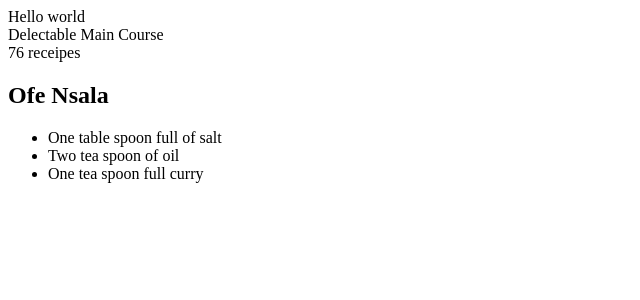
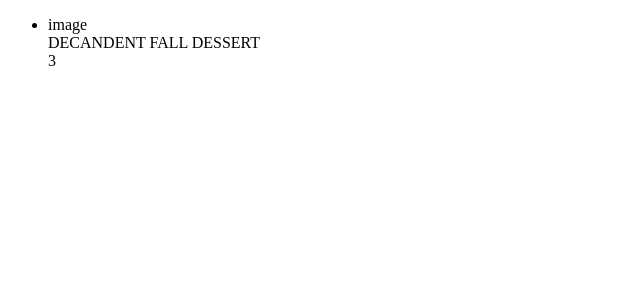
Before and after one commit to uche-inyama/catalogue_of_receipe, a React (Create React App) app: page / in a window 1280 px wide. Shown: the top 300 px of the page, without its empty margins (0-640 px from the left). Built offline with nearby package versions, Linux system fonts and the light colour scheme.

Commit message:
render itemlist component through item component

```diff
--- a/src/App.jsx
+++ b/src/App.jsx
@@ -1,11 +1,11 @@
 import React from "react";
-import Item from "./components/item";
+import Itemlist from "./components/itemlist";
 import ItemDetail from "./components/itemDetail";
+import Connecteditemslist from "./container/items";
 
 const App = () => (
   <div className="App">
-    <Item />
-    <ItemDetail />
+    <Connecteditemslist />
   </div>
 );
 export default App;
--- a/src/components/item.jsx
+++ b/src/components/item.jsx
@@ -1,12 +1,12 @@
 import React from "react";
 
-const Item = () => (
+const Item = ({ name, total_recipe }) => (
   <div>
     <div className="image-wrapper">
-      <div>Hello world</div>
+      <div>image</div>
     </div>
-    <div className="receipe-category">Delectable Main Course</div>
-    <div className="number-of-receipes">76 receipes</div>
+    <div className="receipe-category">{name}</div>
+    <div className="number-of-receipes">{total_recipe}</div>
   </div>
 );
 
--- /dev/null
+++ b/src/components/itemlist.jsx
@@ -0,0 +1,21 @@
+import React from "react";
+import Item from "./item";
+
+const Itemlist = (props) => {
+  console.log(props.details);
+  return (
+    <ul>
+      {props.details.map((detail) => (
+        <li>
+          <Item
+            key={detail.id}
+            name={detail.name}
+            total_recipe={detail.recipe.length}
+          />
+        </li>
+      ))}
+    </ul>
+  );
+};
+
+export default Itemlist;
--- /dev/null
+++ b/src/container/items.js
@@ -0,0 +1,13 @@
+import React from "react";
+import { connect } from "react-redux";
+import Itemlist from "../components/itemlist";
+
+const mapStateToProps = (state) => {
+  return {
+    details: state.items,
+  };
+};
+
+const Connecteditemslist = connect(mapStateToProps)(Itemlist);
+
+export default Connecteditemslist;
--- a/src/index.jsx
+++ b/src/index.jsx
@@ -1,6 +1,12 @@
-import React from 'react';
-import ReactDOM from 'react-dom';
-import { createStore } from 'react-redux';
-import App from './App';
+import React from "react";
+import ReactDOM from "react-dom";
+import { createStore, Provider } from "react-redux";
+import App from "./App";
+import store from "./store";
 
-ReactDOM.render(<App />, document.getElementById('root'));
+ReactDOM.render(
+  <Provider store={store}>
+    <App />
+  </Provider>,
+  document.getElementById("root")
+);
--- a/src/reducer.js
+++ b/src/reducer.js
@@ -5,14 +5,15 @@ const initialState = {
   searchText: "",
   items: [
     {
-      name: "Spagetti",
+      id: 1,
+      name: "DECANDENT FALL DESSERT",
       ingredients: [],
-      recipe: [],
+      recipe: ["aba", "ada", "chika"],
     },
   ],
 };
 
-export const itemsReducer = (state = [], action) => {
+export const itemsReducer = (state = initialState.items, action) => {
   switch (action.type) {
     case INITIALIZE_ITEMS:
       return [...state, ...action.itemsArray];
```
